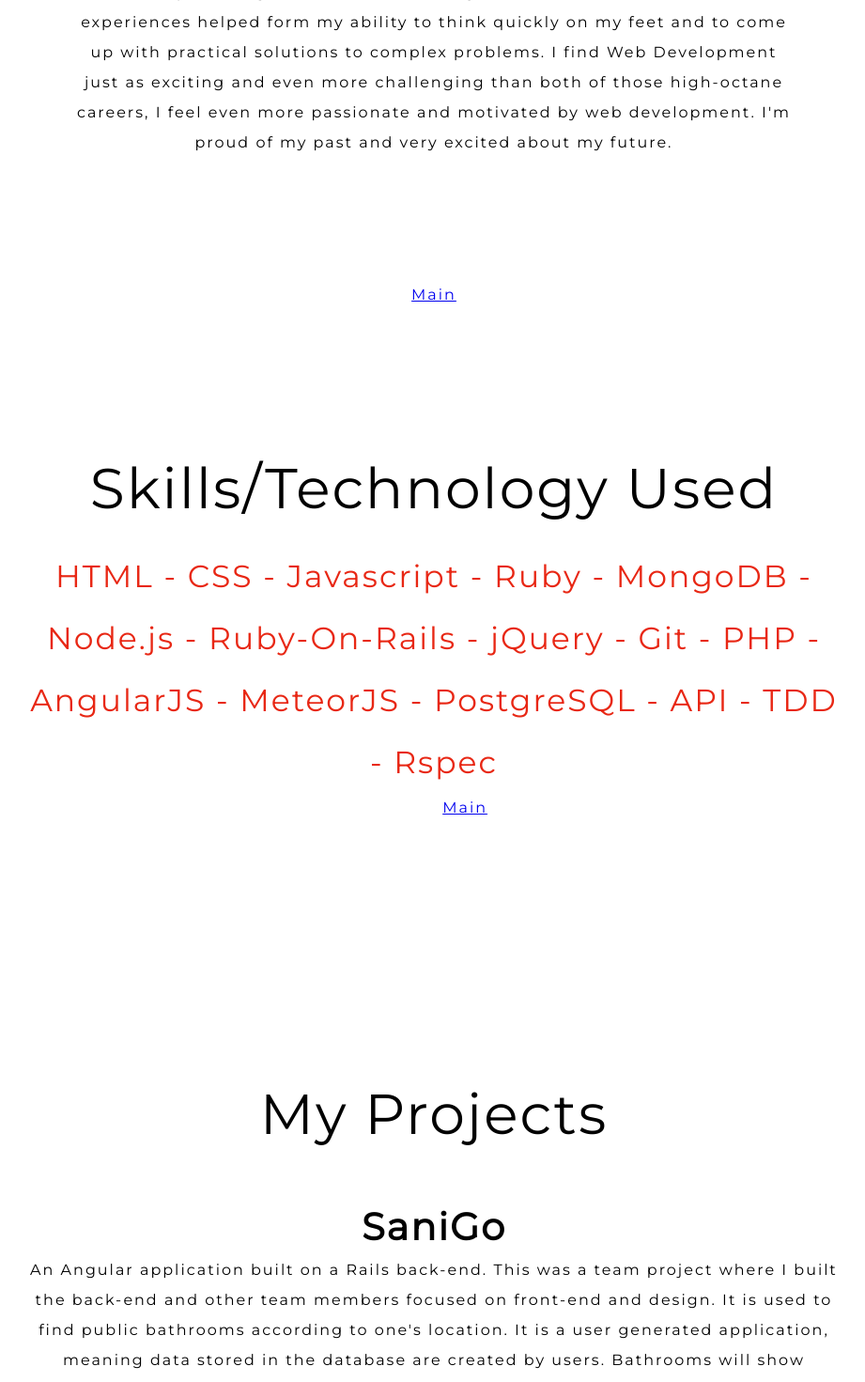
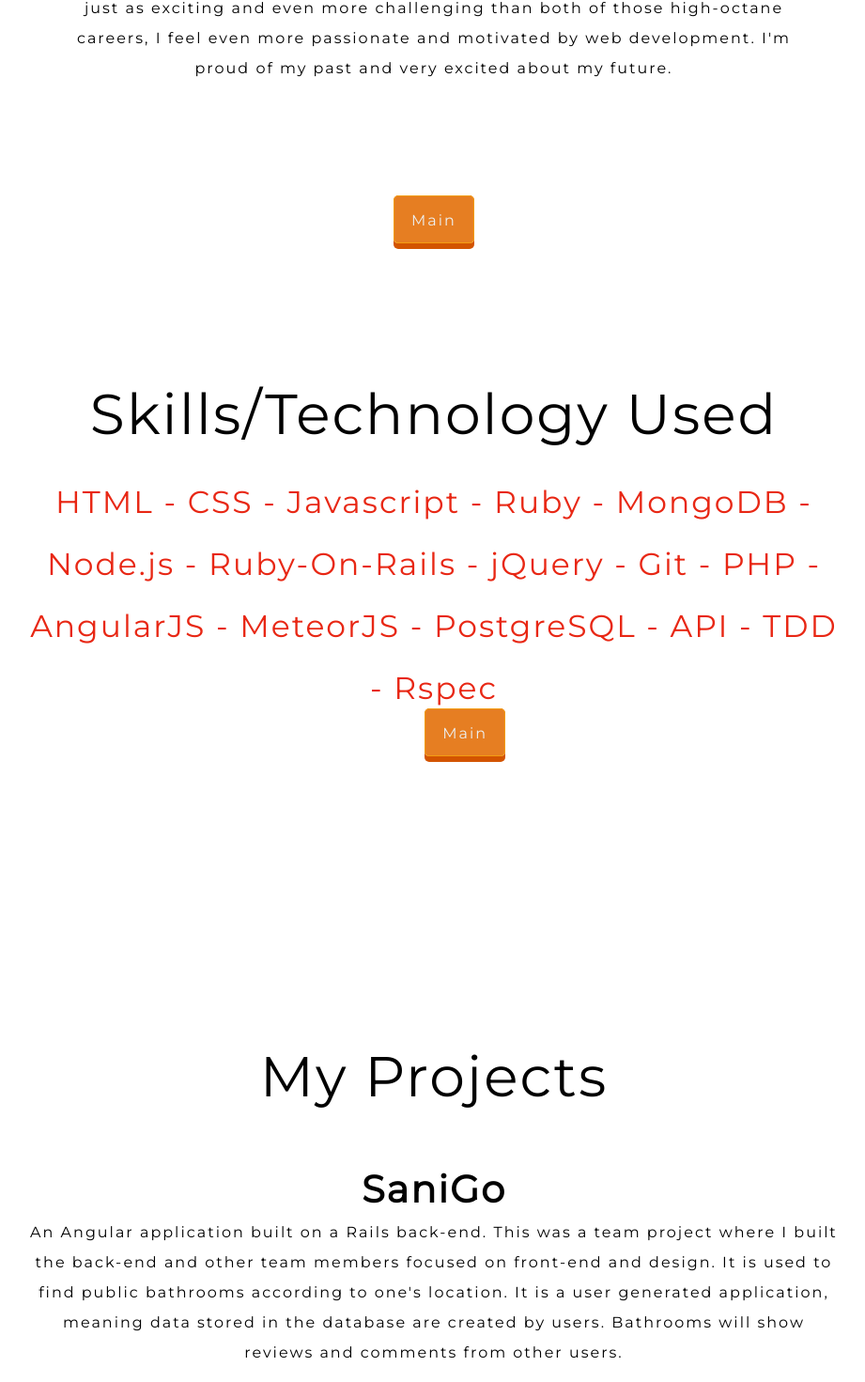
Before and after one commit to jhugheswebdev/jhughesportfolio, a PHP site: page /index.html in a window 1280 px wide. Shown: the part 1579-3050 px from the top of the page at 94% size, without its empty margins (178-1099 px from the left). Run offline with PHP 8.4, Linux system fonts and the light colour scheme; some libraries are stand-ins or nearby versions.

Commit message:
Added buttons

```diff
--- a/index.html
+++ b/index.html
@@ -14,14 +14,12 @@
       <h1>James Hughes</h1>
       <div class="webdev">Full Stack Web Developer
       </div>
-      <div class="button">
-        <a href="#story">About Me</a>
-      </div>
-      <div class="button">
-        <a href="#techskills">Skills/Technology Used</a>
-      </div>
-      <div class="button">
-        <a href="#work">Projects/Work</a>
+      <div>
+        <a href="#story" class="button">About Me</a>
+
+        <a href="#techskills" class="button">Skills/Technology Used</a>
+
+        <a href="#work" class="button">Projects/Work</a>
       </div>
 
     <div>
@@ -44,8 +42,10 @@
         <img class="past3" src="http://i.imgur.com/ZtVbknf.jpg"/>
       </div>
       <div class="aboutbody">A former United States Army soldier,  turned former D.C. Firefighter/EMT, now a creative web developer with a passion for coding. My previous careers were very exciting, with a lot of challenges and intense moments.  These experiences helped form my ability to think quickly on my feet and to come up with practical solutions to complex problems. I find Web Development just as exciting and even more challenging than both of those high-octane careers, I feel even more passionate and motivated by web development. I'm proud of my past and very excited about my future.</div>
+      <div class="button2">
+        <a href="#home" class="button">Main</a>
+      </div>
 
-      <a href="#home">Main</a>
     </div>
   </a>
 
@@ -99,18 +99,22 @@
         <i class="devicon-sass-original colored"></i>
         <i class="devicon-wordpress-plain-wordmark colored"></i>
       </div>
-      <a href="#home">Main</a>
+    </a>
+    <a href="#home" class="button">Main</a>
     </div>
-  </a>
 
 
-  <div class="spacer">
 
-  </div>
 
   <a name="work">
     <div class="projects">My Projects</div>
     <h3><a>SaniGo</a></h3>
+
+    <div class="projimage">
+      <i class="devicon-angularjs-plain colored"></i>        <i class="devicon-rails-plain-wordmark colored"></i>
+    </div>
+
+
     <div class="aboutbody2">
       An Angular application built on a Rails back-end. This was a team project where I built the back-end and other team members focused on front-end and design. It is used to find public bathrooms according to one's location. It is a user generated application, meaning data stored in the database are created by users. Bathrooms will show reviews and comments from other users.</div>
 
@@ -120,6 +124,9 @@
       <img class="sanigo" src="http://i.imgur.com/69txV0x.png" alt="SaniGoPic" />
       <a href="https://kristinmaripasive.github.io/sanigo/sanigo_angular/#/"><div class="plink">App</div></a><a href="https://github.com/kristinmaripasive/sanigo"><div class="plink">Github</div></a>
       <h3><a>Game of Thrones Database</a></h3>
+      <div class="projimage">
+        <i class="devicon-rails-plain-wordmark colored"></i>
+      </div>
       <div class="aboutbody2">
         A Ruby-on-Rails full stack application, A database storing information on Game of Thrones characters and House histories.</div>
       </div>
@@ -131,7 +138,7 @@
 
 
     <div class="socialmedia">
-      <a href="#home">Main</a>
+      <a href="#home" class="button">Main</a>
       <a name="connect">
         <h2>Connect With Me</h2>
         <footer>
@@ -150,6 +157,7 @@
           <a href="https://github.com/jhugheswebdev" target="_blank">
             <img class="github" src="https://assets-cdn.github.com/images/modules/logos_page/GitHub-Mark.png" alt="Github" />
           </a>
+
         </a>
       </div>
     </footer>
--- a/styles.css
+++ b/styles.css
@@ -26,6 +26,7 @@ h1 {
 
 .webdev {
   font-size: 60px;
+  margin: -25px 0px 0px 0px;
 }
 
 h2 {
@@ -41,9 +42,38 @@ margin: -10px 0px -10px 0px;
 main {
     color: #fff;
 }
+
+.button  {
+  color:#ecf0f1;
+  text-decoration:none;
+  border-radius:5px;
+  border:solid 1px #f39c12;
+  background:#e67e22;
+  text-align:center;
+  padding:16px 18px 14px;
+  margin: 5px;
+
+  -webkit-transition: all 0.1s;
+-moz-transition: all 0.1s;
+transition: all 0.1s;
+
+  -webkit-box-shadow: 0px 6px 0px #d35400;
+  -moz-box-shadow: 0px 6px 0px #d35400;
+  box-shadow: 0px 6px 0px #d35400;
+}
+
+.button:active{
+  -webkit-box-shadow: 0px 2px 0px #d35400;
+    -moz-box-shadow: 0px 2px 0px #d35400;
+    box-shadow: 0px 2px 0px #d35400;
+    position:relative;
+    top:4px;
+}
+
 .headshot {
 display: inline-block;
 border-radius: 1000px;
+padding-top: 25px;
 }
 
 .worklinks {
@@ -121,6 +151,7 @@ padding-bottom: 240px;
   padding-top: 20px;
   padding-right: 30px;
   padding-left: 30px;
+  padding-bottom: 50px;
   display: inline-grid;
 }
 
@@ -134,8 +165,12 @@ padding-bottom: 240px;
 }
 
 .socialmedia {
-  padding-top: 500px;
+  padding-top: 200px;
 
+}
+
+.projimage {
+  font-size: 45px;
 }
 
 footer {
```
